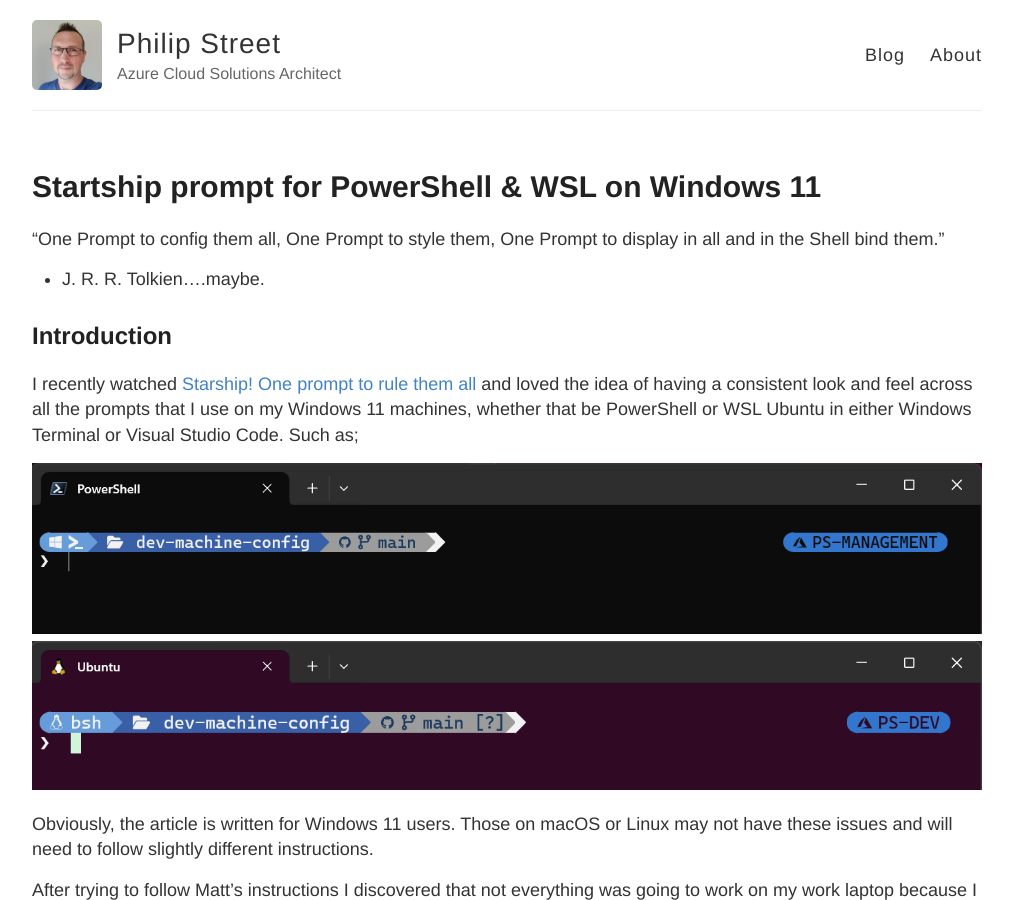
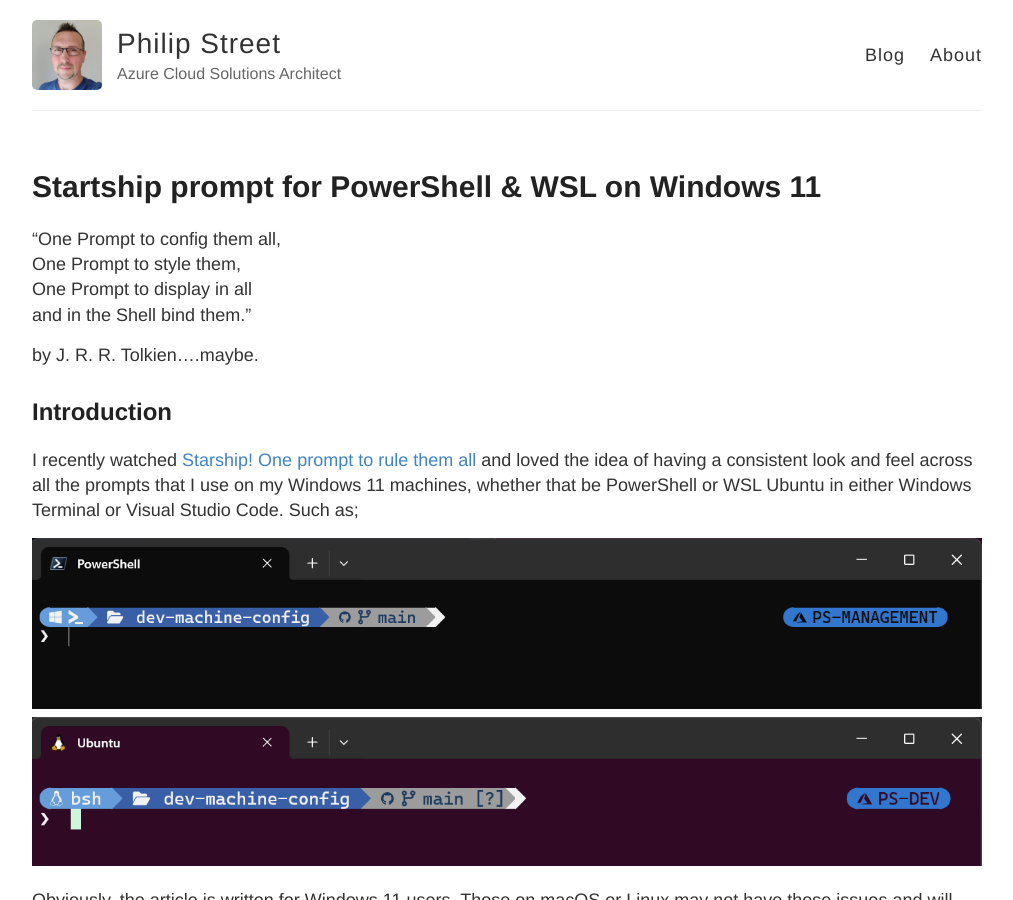
Before and after one commit to philipstreet/philipstreet.github.io, a Jekyll site: the page built from _posts/2024-04-28-Starship-prompt-for-PowerShell-and-WSL-on-Windows-11.md, in a window 1280 px wide and 900 px high. Shown: the whole window, without its empty margins (133-1146 px from the left). Built offline with Jekyll 4.4.1, drawn with Linux system fonts in a browser that asks for light colours; some of the changed text lies outside the part shown.

Commit message:
Add newlines

```diff
--- a/_posts/2024-04-28-Starship-prompt-for-PowerShell-and-WSL-on-Windows-11.md
+++ b/_posts/2024-04-28-Starship-prompt-for-PowerShell-and-WSL-on-Windows-11.md
@@ -2,13 +2,12 @@
 layout: post
 title: Startship prompt for PowerShell & WSL on Windows 11
 ---
+"One Prompt to config them all,<br>
+One Prompt to style them,<br>
+One Prompt to display in all<br>
+and in the Shell bind them."<br>
 
-"One Prompt to config them all,
-One Prompt to style them,
-One Prompt to display in all
-and in the Shell bind them."
-
-- J. R. R. Tolkien....maybe.
+by J. R. R. Tolkien....maybe.
 
 ## Introduction
 
@@ -99,7 +98,7 @@
 To install Starship on your WSL instance, run the following Bash script;
 
 {% highlight bash %}
-curl -sS <https://starship.rs/install.sh> | sh
+curl -sS [https://starship.rs/install.sh](https://starship.rs/install.sh) | sh
 {% endhighlight %}
 
 Then add the following to your .bashrc file;
```
